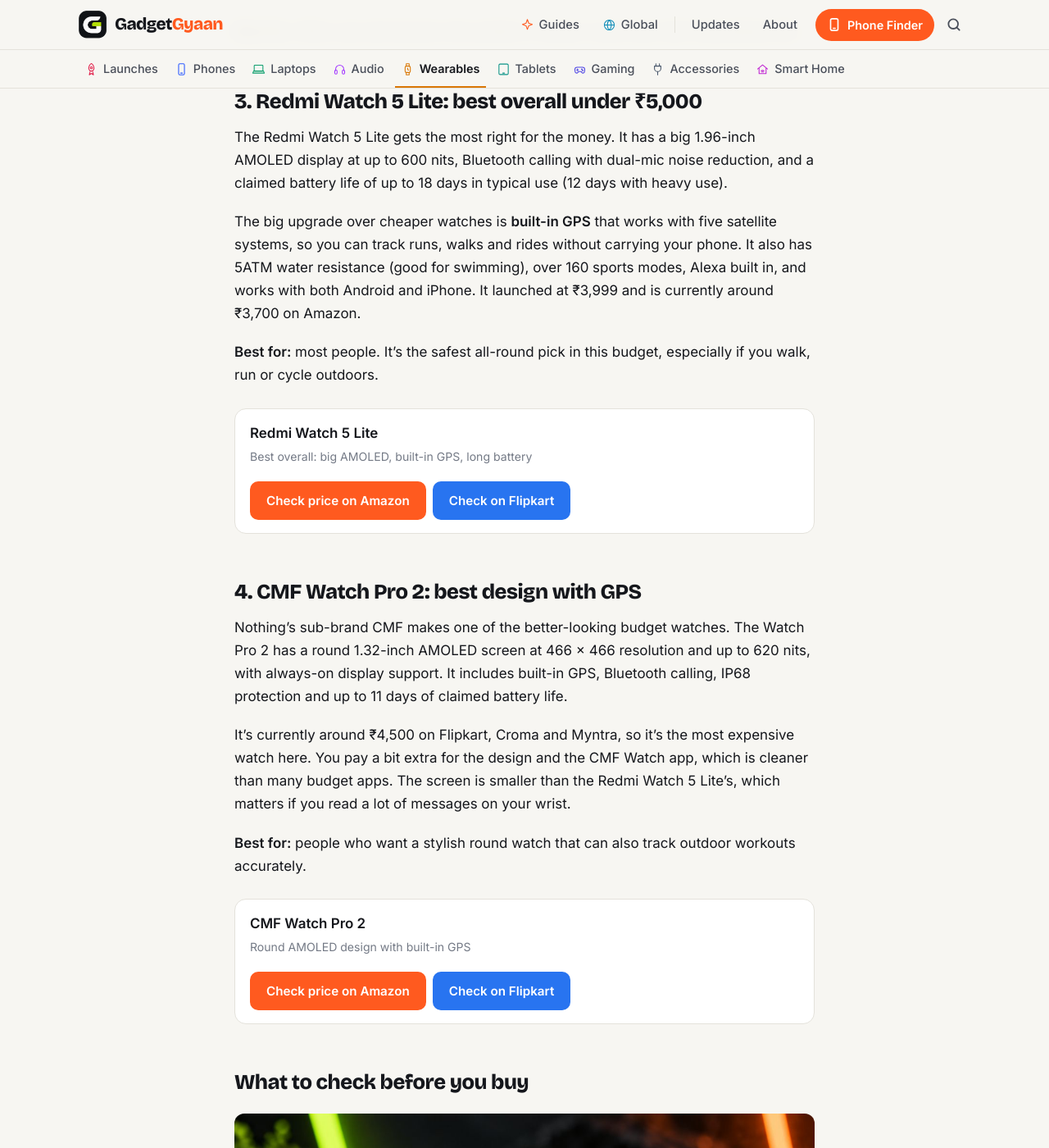
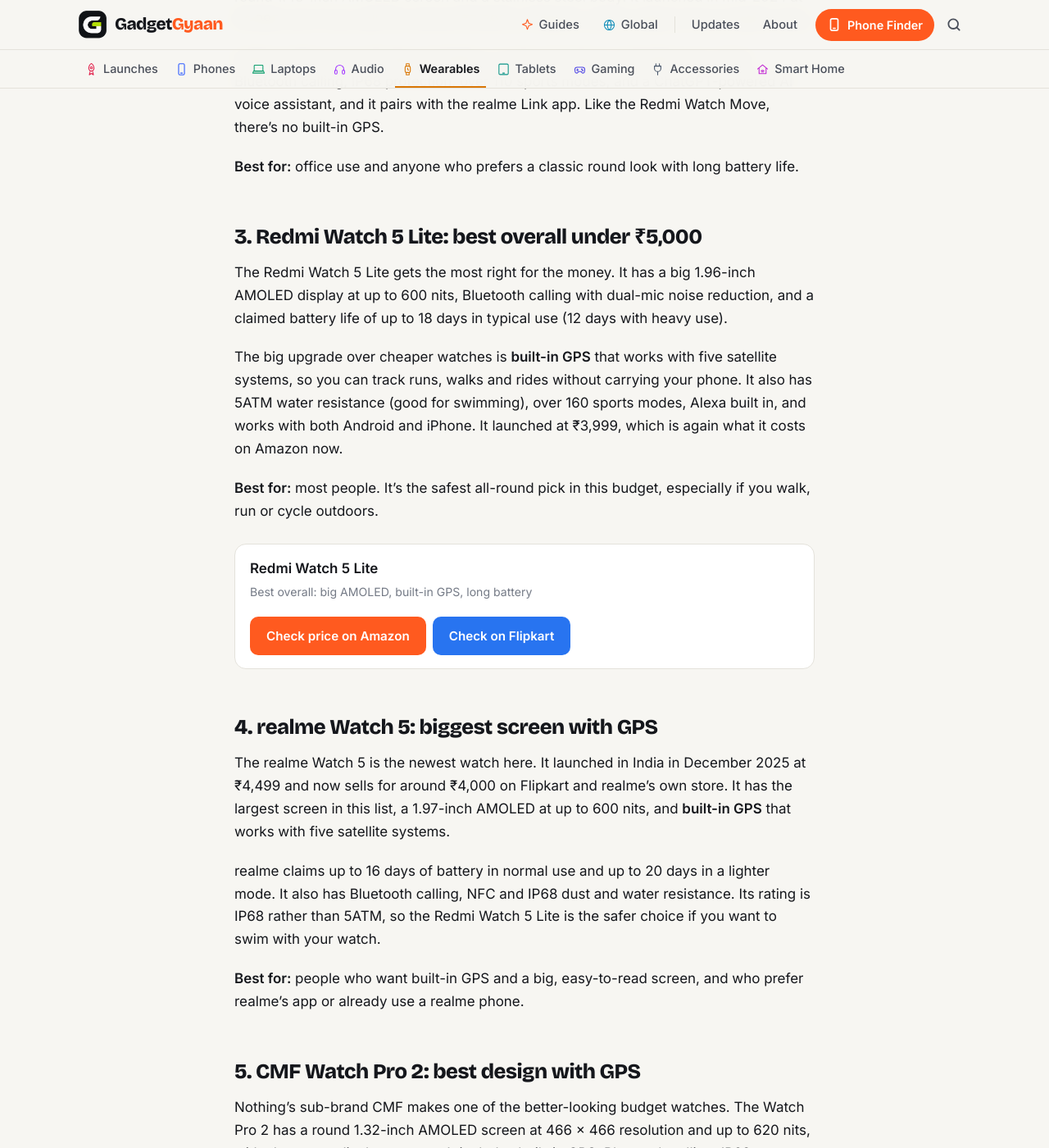
Before and after one commit to kiteksood167/kiteksood167.github.io, a Jekyll site: the page built from _posts/2026-10-20-best-smartwatches-under-5000.md, in a window 1280 px wide and 1400 px high, scrolled down 2608 px. Shown: the whole window at 82% size. Built offline with Jekyll 4.4.1, drawn with Linux system fonts in a browser that asks for light colours; comment, search, counter and statistics services are not loaded; some of the changed text lies outside the part shown.

Commit message:
Update smartwatches under ₹5,000: refresh prices, add realme Watch 5
Co-Authored-By: Claude Opus 5.5 <noreply@anthropic.com>
Claude-Session: https://claude.ai/code/session_019q2TsaYyUfQwBS5iqKAhGu

```diff
--- a/_posts/2026-10-20-best-smartwatches-under-5000.md
+++ b/_posts/2026-10-20-best-smartwatches-under-5000.md
@@ -1,15 +1,17 @@
 ---
 title: "Best Smartwatches Under ₹5,000 in India (October 2026)"
-description: "Four smartwatches under ₹5,000 worth buying right now, from a ₹2,000 AMOLED starter watch to GPS models for runners, with current prices and who each one suits."
+description: "Five smartwatches under ₹5,000 worth buying now, from a ₹2,000 AMOLED starter watch to GPS models for runners, with current prices and who each suits."
 date: 2026-10-20 08:46:00 +0530
 image: /assets/images/best-smartwatches-under-5000.jpg
 image_alt: "Four budget smartwatches, two square and two round, with colourful screens"
 category: Wearables
 tags: [smartwatch, budget smartwatch, buying guide, Redmi, realme, CMF]
 affiliate: true
+last_modified_at: 2026-10-28 14:30:00 +0530
+update_note: "Prices refreshed for late October, and the realme Watch 5 with built-in GPS added as a new pick."
 ---
 
-Under ₹5,000 you can now get an AMOLED screen, Bluetooth calling and a week or more of battery on almost any smartwatch. The real differences are built-in GPS, battery life and how well the companion app works. Here are four watches that are good value right now, and how to pick between them.
+Under ₹5,000 you can now get an AMOLED screen, Bluetooth calling and a week or more of battery on almost any smartwatch. The real differences are built-in GPS, battery life and how well the companion app works. Here are five watches that are good value right now, and how to pick between them.
 
 <!--more-->
 
@@ -19,10 +21,11 @@ Under ₹5,000 you can now get an AMOLED screen, Bluetooth calling and a week or
 |---|---|---|---|---|---|
 | Redmi Watch Move | around ₹2,000 | 1.85" AMOLED, 600 nits | Up to 14 days | No | IP68 |
 | realme Watch S2 | around ₹3,300 | 1.43" AMOLED (round), 600 nits | Up to 20 days (14 typical) | No | IP68 |
-| Redmi Watch 5 Lite | around ₹3,700 | 1.96" AMOLED, 600 nits | Up to 18 days | Yes, 5-system | 5ATM |
-| CMF Watch Pro 2 | around ₹4,500 | 1.32" AMOLED (round), 620 nits | Up to 11 days | Yes | IP68 |
+| realme Watch 5 | around ₹4,000 | 1.97" AMOLED, 600 nits | Up to 16 days (20 in light mode) | Yes, 5-system | IP68 |
+| Redmi Watch 5 Lite | around ₹4,000 | 1.96" AMOLED, 600 nits | Up to 18 days | Yes, 5-system | 5ATM |
+| CMF Watch Pro 2 | around ₹4,350 | 1.32" AMOLED (round), 620 nits | Up to 11 days | Yes | IP68 |
 
-Prices are the lowest listed on major Indian stores in October 2026 and move often during sales, so check before you buy. Battery figures are the brands' own claims, and real-world numbers drop if you use always-on display, calling or GPS a lot.
+Prices are the lowest listed on major Indian stores in late October 2026 and move often during sales, so check before you buy. Battery figures are the brands' own claims, and real-world numbers drop if you use always-on display, calling or GPS a lot.
 
 ## 1. Redmi Watch Move: best under ₹2,500
 
@@ -44,17 +47,25 @@ realme claims up to 20 days of battery, or about 14 days in standard use. It has
 
 The Redmi Watch 5 Lite gets the most right for the money. It has a big 1.96-inch AMOLED display at up to 600 nits, Bluetooth calling with dual-mic noise reduction, and a claimed battery life of up to 18 days in typical use (12 days with heavy use).
 
-The big upgrade over cheaper watches is **built-in GPS** that works with five satellite systems, so you can track runs, walks and rides without carrying your phone. It also has 5ATM water resistance (good for swimming), over 160 sports modes, Alexa built in, and works with both Android and iPhone. It launched at ₹3,999 and is currently around ₹3,700 on Amazon.
+The big upgrade over cheaper watches is **built-in GPS** that works with five satellite systems, so you can track runs, walks and rides without carrying your phone. It also has 5ATM water resistance (good for swimming), over 160 sports modes, Alexa built in, and works with both Android and iPhone. It launched at ₹3,999, which is again what it costs on Amazon now.
 
 **Best for:** most people. It's the safest all-round pick in this budget, especially if you walk, run or cycle outdoors.
 
 {% include buy.html name="Redmi Watch 5 Lite" query="Redmi Watch 5 Lite" note="Best overall: big AMOLED, built-in GPS, long battery" %}
 
-## 4. CMF Watch Pro 2: best design with GPS
+## 4. realme Watch 5: biggest screen with GPS
+
+The realme Watch 5 is the newest watch here. It launched in India in December 2025 at ₹4,499 and now sells for around ₹4,000 on Flipkart and realme's own store. It has the largest screen in this list, a 1.97-inch AMOLED at up to 600 nits, and **built-in GPS** that works with five satellite systems.
+
+realme claims up to 16 days of battery in normal use and up to 20 days in a lighter mode. It also has Bluetooth calling, NFC and IP68 dust and water resistance. Its rating is IP68 rather than 5ATM, so the Redmi Watch 5 Lite is the safer choice if you want to swim with your watch.
+
+**Best for:** people who want built-in GPS and a big, easy-to-read screen, and who prefer realme's app or already use a realme phone.
+
+## 5. CMF Watch Pro 2: best design with GPS
 
 Nothing's sub-brand CMF makes one of the better-looking budget watches. The Watch Pro 2 has a round 1.32-inch AMOLED screen at 466 x 466 resolution and up to 620 nits, with always-on display support. It includes built-in GPS, Bluetooth calling, IP68 protection and up to 11 days of claimed battery life.
 
-It's currently around ₹4,500 on Flipkart, Croma and Myntra, so it's the most expensive watch here. You pay a bit extra for the design and the CMF Watch app, which is cleaner than many budget apps. The screen is smaller than the Redmi Watch 5 Lite's, which matters if you read a lot of messages on your wrist.
+It's currently around ₹4,350 on Croma, so it's the most expensive watch here. You pay a bit extra for the design and the CMF Watch app, which is cleaner than many budget apps. The screen is smaller than the Redmi Watch 5 Lite's, which matters if you read a lot of messages on your wrist.
 
 **Best for:** people who want a stylish round watch that can also track outdoor workouts accurately.
 
@@ -67,7 +78,7 @@ It's currently around ₹4,500 on Flipkart, Croma and Myntra, so it's the most e
   <figcaption>Illustration</figcaption>
 </figure>
 
-**Built-in GPS or connected GPS.** Many budget watches say "GPS" but mean connected GPS, which borrows your phone's location. Only true built-in GPS tracks a run when your phone stays at home. Of the four here, only the Redmi Watch 5 Lite and CMF Watch Pro 2 have it.
+**Built-in GPS or connected GPS.** Many budget watches say "GPS" but mean connected GPS, which borrows your phone's location. Only true built-in GPS tracks a run when your phone stays at home. Of the five here, the Redmi Watch 5 Lite, realme Watch 5 and CMF Watch Pro 2 have it.
 
 **AMOLED vs LCD.** Almost every good watch under ₹5,000 now uses AMOLED, which looks sharper and is easier to read outdoors. Avoid LCD (often listed as TFT) models in this budget unless they are much cheaper.
 
@@ -75,7 +86,7 @@ It's currently around ₹4,500 on Flipkart, Croma and Myntra, so it's the most e
 
 **Health readings are estimates.** Heart rate, SpO2 and sleep data from budget watches are useful for spotting trends, not for medical decisions. None of these watches is a medical device.
 
-**The app matters.** You'll use the companion app every day, so make sure it supports your phone. All four watches here work with Android and iPhone, though iPhone users get fewer features (such as quick replies) on most budget watches.
+**The app matters.** You'll use the companion app every day, so make sure it supports your phone. Check the store listing for iPhone support before you buy; most budget watches work with both Android and iPhone, though iPhone users usually get fewer features, such as quick replies.
 
 > **Tip:** Smartwatch prices in India drop sharply during big sales. If the watch you want is close to its launch price, check Amazon and Flipkart again during the next sale event, as discounts of ₹500–₹1,000 are common in this segment.
 
@@ -88,8 +99,9 @@ It's currently around ₹4,500 on Flipkart, Croma and Myntra, so it's the most e
 
 - **Tightest budget:** Redmi Watch Move at around ₹2,000 covers the basics well.
 - **Classic look and long battery:** realme Watch S2 at around ₹3,300.
-- **Best all-rounder:** Redmi Watch 5 Lite at around ₹3,700, thanks to its large screen and built-in GPS.
-- **Style plus GPS:** CMF Watch Pro 2 at around ₹4,500.
+- **Best all-rounder:** Redmi Watch 5 Lite at around ₹4,000, thanks to its large screen, built-in GPS and 5ATM rating.
+- **Biggest screen with GPS:** realme Watch 5 at around ₹4,000.
+- **Style plus GPS:** CMF Watch Pro 2 at around ₹4,350.
 
 {% include buy.html name="Redmi Watch Move" query="Redmi Watch Move" note="Best under ₹2,500: AMOLED and Bluetooth calling" %}
 
@@ -97,4 +109,4 @@ It's currently around ₹4,500 on Flipkart, Croma and Myntra, so it's the most e
 
 ## The bottom line
 
-For most buyers, the **Redmi Watch 5 Lite** is the best smartwatch under ₹5,000 right now: a large AMOLED screen, built-in GPS, calling and long battery at well under the limit. If you only need notifications and calls, the **Redmi Watch Move** does the job for about half the price. Choose the **realme Watch S2** for a round, classic look, or the **CMF Watch Pro 2** if design matters and you still want GPS. Not sure whether you need a smartwatch at all? Read our guide on choosing between a [smartwatch and a fitness band](/smartwatch-vs-fitness-band/).
+For most buyers, the **Redmi Watch 5 Lite** is the best smartwatch under ₹5,000 right now: a large AMOLED screen, built-in GPS, calling and long battery at well under the limit. If you only need notifications and calls, the **Redmi Watch Move** does the job for about half the price. Choose the **realme Watch 5** for the biggest screen with GPS, the **realme Watch S2** for a round, classic look, or the **CMF Watch Pro 2** if design matters and you still want GPS. Not sure whether you need a smartwatch at all? Read our guide on choosing between a [smartwatch and a fitness band](/smartwatch-vs-fitness-band/).
```
